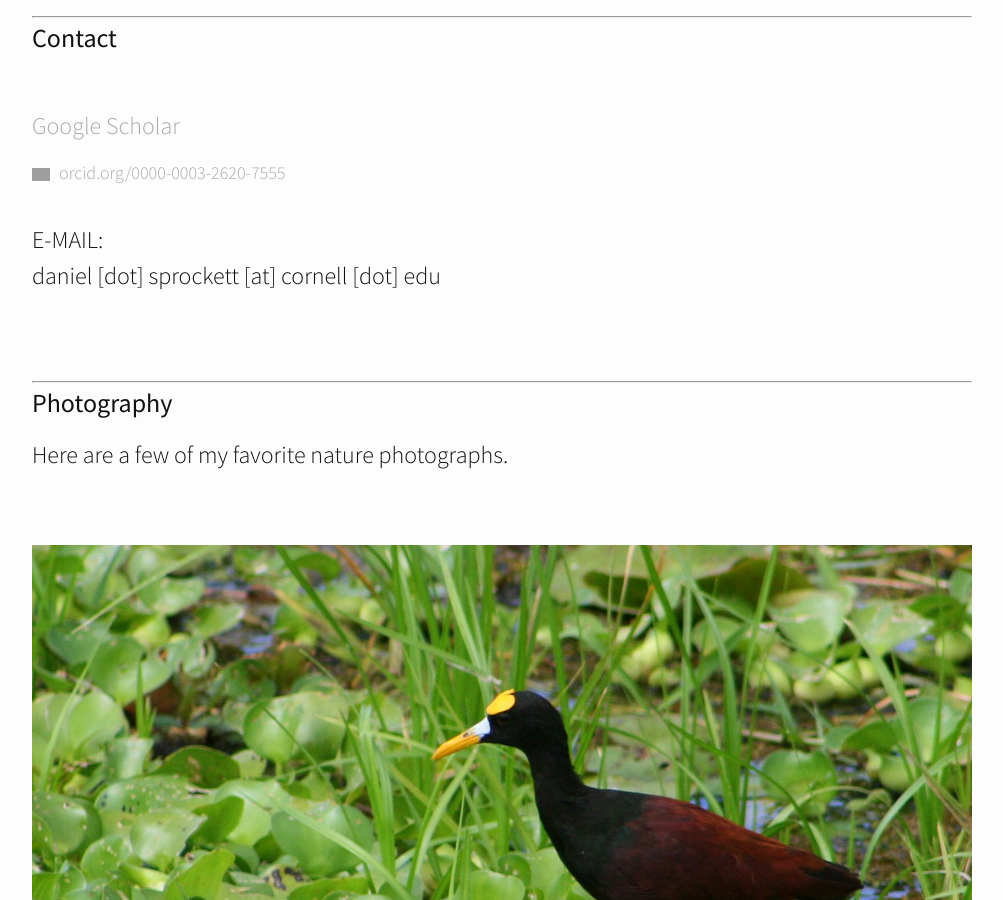
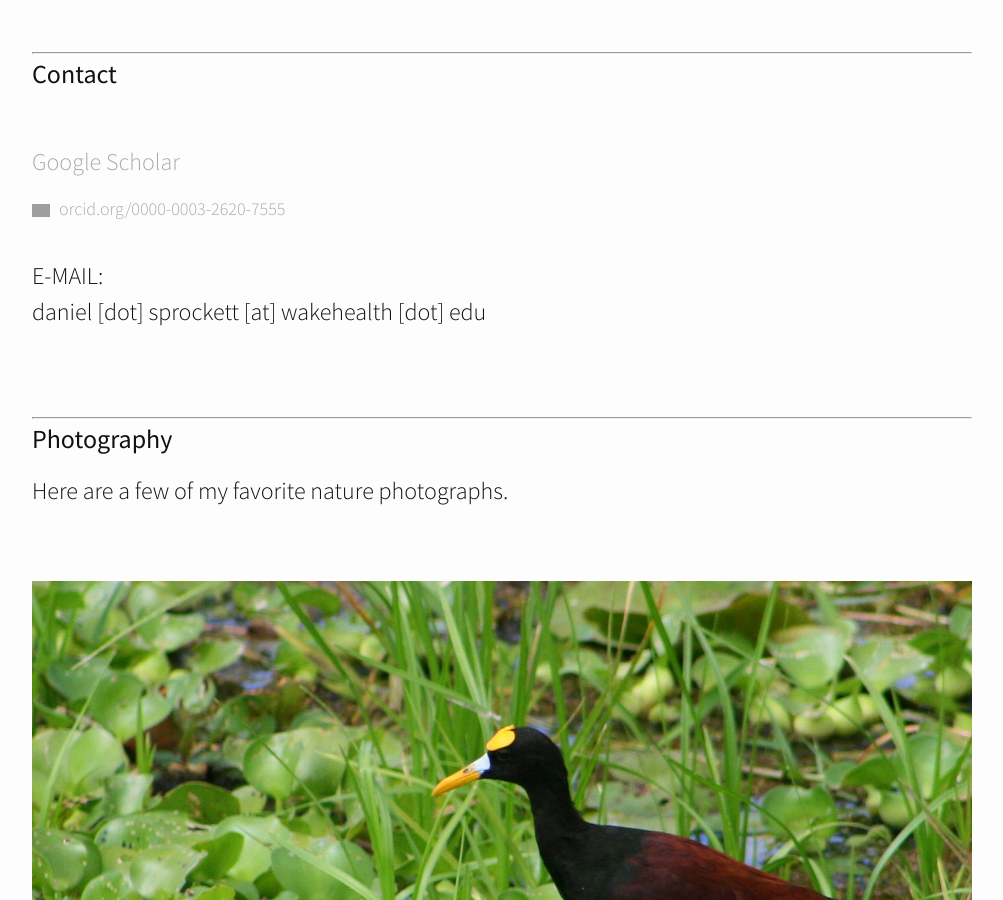
Before and after one commit to DanielSprockett/danielsprockett.github.io, a Jekyll site: the page built from about.md, in a window 1280 px wide and 900 px high, scrolled down 1228 px. Shown: the whole window, without its empty margins (138-1141 px from the left). Built offline with Jekyll 4.4.1, drawn with Linux system fonts in a browser that asks for light colours; nearby versions of some CDN libraries; grey boxes are pictures that could not be loaded.

Commit message:
Update about.md

```diff
--- a/about.md
+++ b/about.md
@@ -9,7 +9,9 @@
 <img src="/images/Dan_at_Grand_Canyon.jpg" alt="Dan at the Grand Canyon" style="float: left; margin-right: 10px;" height="350"/>
 I am a new Assistant Professor in the Department of Microbiology and Immunology at the Wake Forest University School of Medicine. My lab studies the ecology and evolution of the human gut microbiome, and how it relates to states of health and disease.
 <br>
-I was previously a Postdoctoral Fellow in the [Cornell Institute of Host-Microbe Interactions and Disease](https://cihmid.cornell.edu/) in [Andy Moeller's lab](https://www.moellerlab.com/), studying the ecological and genetic factors that impact how gut microbes are transmitted between hosts. Before Cornell, I worked on related topics as a research fellow at Boston Children's Hospital and Harvard Medical School. Prior to that, I completed my PhD in Microbiology and Immunology at Stanford University in [David Relman's Lab](http://med.stanford.edu/relmanlab.html), where I focused on understanding how host-associated microbial communities assemble in early life.  Before arriving at Stanford, I completed my master's thesis on the evolution of glycosyl hydrolases in [Chris Blackwood's lab](https://www.canr.msu.edu/people/chris-blackwood) at Kent State University, and then worked in the Department of Dermatology at Case Western Reserve University investigating the microbiome of chronic wounds. My research interests include understanding the ecology of host-associated microbial communities and host-microbe co-evolution. I also enjoy learning new, dynamic data visualization techniques in R, and promoting ways to make scientific research more reproducible and transparent.  If you have any questions, please read on or contact me below.<br>
+<br>
+I was previously a Postdoctoral Fellow in the [Cornell Institute of Host-Microbe Interactions and Disease](https://cihmid.cornell.edu/) in [Andy Moeller's lab](https://www.moellerlab.com/), studying the ecological and genetic factors that impact how gut microbes are transmitted between hosts. Before Cornell, I worked on related topics as a research fellow at Boston Children's Hospital and Harvard Medical School. Prior to that, I completed my PhD in Microbiology and Immunology at Stanford University in [David Relman's Lab](http://med.stanford.edu/relmanlab.html), where I focused on understanding how host-associated microbial communities assemble in early life.  Before arriving at Stanford, I completed my master's thesis on the evolution of glycosyl hydrolases in [Chris Blackwood's lab](https://www.canr.msu.edu/people/chris-blackwood) at Kent State University, and then worked in the Department of Dermatology at Case Western Reserve University investigating the microbiome of chronic wounds. My research interests include understanding the ecology of host-associated microbial communities and host-microbe co-evolution. I also enjoy learning new, dynamic data visualization techniques in R, and promoting ways to make scientific research more reproducible and transparent.  If you have any questions, please read on or contact me below.
+<br>
 <br>
 When I am not in the lab, I also enjoy traveling, nature photography, and baking.<br>
 <br>
@@ -22,7 +24,7 @@
 <div itemscope itemtype="https://schema.org/Person"><a itemprop="sameAs" content="https://orcid.org/0000-0003-2620-7555" href="https://orcid.org/0000-0003-2620-7555" target="orcid.widget" rel="noopener noreferrer" style="vertical-align:top;"><img src="https://orcid.org/sites/default/files/images/orcid_16x16.png" style="width:1em;margin-right:.5em;" alt="ORCID iD icon">orcid.org/0000-0003-2620-7555</a></div>
 <br>
 E-MAIL: <br>
-daniel [dot] sprockett [at] cornell [dot] edu <br>
+daniel [dot] sprockett [at] wakehealth [dot] edu <br>
 <br>
 <br>
 
```
